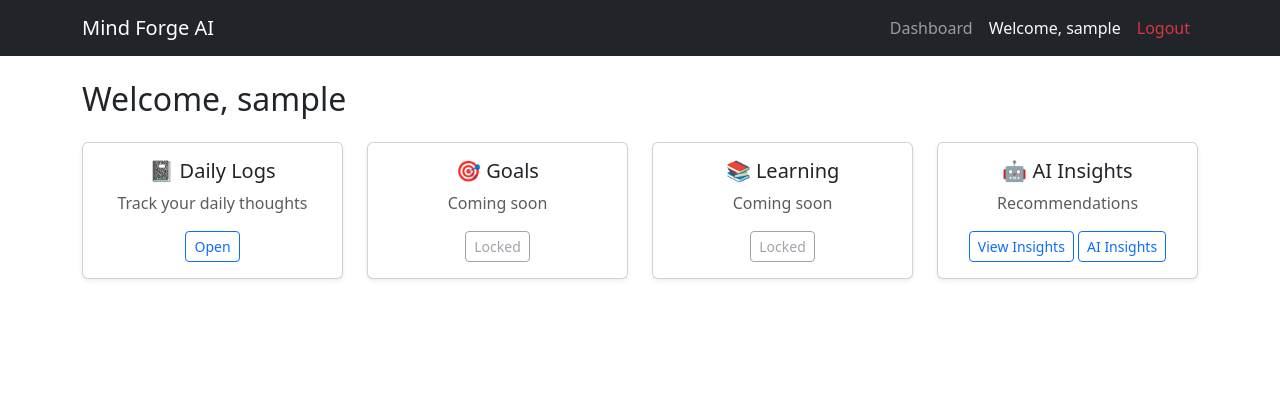
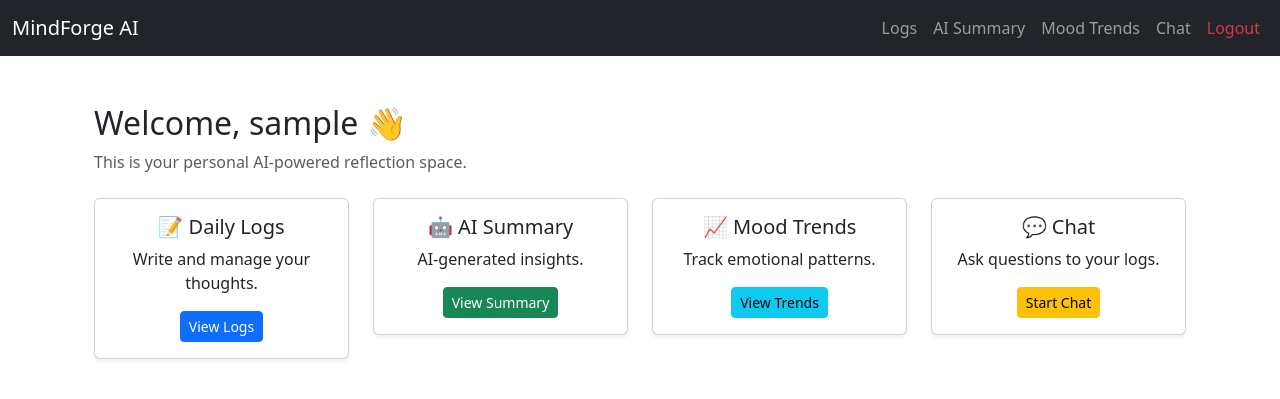
Before and after one commit to RishabhPandey-07/Mindforge-ai, a Django app: page /dashboard/ in a window 1280 px wide. Shown: the top 399 px of the page. Run offline with Django 5.2, Linux system fonts and the light colour scheme; the visitor is signed in with stand-in values (Sample User, id 1).

Commit message:
Fix the dashboard issue

```diff
--- a/config/urls.py
+++ b/config/urls.py
@@ -16,10 +16,20 @@ Including another URLconf
 """
 from django.contrib import admin
 from django.urls import path, include
+from django.shortcuts import redirect
 
+
+def root_redirect(request):
+    """
+    Redirects root URL '/' to dashboard.
+    LoginRequiredMiddleware will handle auth.
+    """
+    return redirect("dashboard")
 urlpatterns = [
-    path('admin/', admin.site.urls),
-    path ('accounts/', include('accounts.urls')),
-    path('', include('core.urls')),
+    path("", root_redirect),   # 👈 THIS FIXES YOUR 404
+    path("admin/", admin.site.urls),
+    path("accounts/", include("accounts.urls")),
+    path("home/", include("core.urls")),
+    path("dashboard/", include("core.urls")),
     path("logs/", include("daily_logs.urls")),
 ]
--- a/core/templates/core/base.html
+++ b/core/templates/core/base.html
@@ -14,37 +14,54 @@
 
 <!-- NAVBAR -->
 <nav class="navbar navbar-expand-lg navbar-dark bg-dark">
-    <div class="container">
-        <a class="navbar-brand" href="{% url 'home' %}">Mind Forge AI</a>
+    <div class="container-fluid">
 
-        <div class="collapse navbar-collapse justify-content-end">
-            <ul class="navbar-nav">
+        <!-- App name -->
+        <a class="navbar-brand" href="{% url 'dashboard' %}">
+            MindForge AI
+        </a>
+
+        <div class="collapse navbar-collapse">
+            <ul class="navbar-nav ms-auto">
 
                 {% if user.is_authenticated %}
+                    <!-- Main Features -->
                     <li class="nav-item">
-                        <a class="nav-link" href="{% url 'dashboard' %}">
-                            Dashboard
+                        <a class="nav-link" href="{% url 'daily_logs:log_list' %}">
+                            Logs
                         </a>
                     </li>
 
                     <li class="nav-item">
-                        <span class="nav-link text-light">
-                            Welcome, {{ user.username }}
-                        </span>
+                        <a class="nav-link" href="{% url 'daily_logs:ai_summary' %}">
+                            AI Summary
+                        </a>
                     </li>
 
+                    <li class="nav-item">
+                        <a class="nav-link" href="{% url 'daily_logs:mood_trends' %}">
+                            Mood Trends
+                        </a>
+                    </li>
+
+                    <li class="nav-item">
+                        <a class="nav-link" href="{% url 'daily_logs:chat_logs' %}">
+                            Chat
+                        </a>
+                    </li>
+
+                    <!-- Logout -->
                     <li class="nav-item">
                         <a class="nav-link text-danger" href="{% url 'logout' %}">
                             Logout
                         </a>
                     </li>
                 {% else %}
+                    <!-- Login -->
                     <li class="nav-item">
-                        <a class="nav-link" href="{% url 'login' %}">Login</a>
-                    </li>
-
-                    <li class="nav-item">
-                        <a class="nav-link" href="{% url 'signup' %}">Signup</a>
+                        <a class="nav-link" href="{% url 'login' %}">
+                            Login
+                        </a>
                     </li>
                 {% endif %}
 
@@ -52,6 +69,7 @@
         </div>
     </div>
 </nav>
+
 
 <!-- PAGE CONTENT -->
 <div class="container mt-4">
--- a/core/templates/core/dashboard.html
+++ b/core/templates/core/dashboard.html
@@ -1,68 +1,70 @@
+
 {% extends "core/base.html" %}
 
 {% block title %}Dashboard{% endblock %}
 
 {% block content %}
-<h2 class="mb-4">Welcome, {{ request.user.username }}</h2>
+<div class="container mt-5">
 
-<div class="row">
+    <h2>Welcome, {{ user.username }} 👋</h2>
+    <p class="text-muted">
+        This is your personal AI-powered reflection space.
+    </p>
 
+    <div class="row mt-4">
+
+        <!-- Logs -->
         <div class="col-md-3">
-    <div class="card shadow-sm">
-      <div class="card-body text-center">
-        <h5>📓 Daily Logs</h5>
-        <p class="text-muted">Track your daily thoughts</p>
-        <a href="{% url 'daily_logs:log_list' %}" class="btn btn-outline-primary btn-sm">
-          Open
+            <div class="card shadow-sm text-center">
+                <div class="card-body">
+                    <h5>📝 Daily Logs</h5>
+                    <p>Write and manage your thoughts.</p>
+                    <a href="{% url 'daily_logs:log_list' %}" class="btn btn-primary btn-sm">
+                        View Logs
                     </a>
                 </div>
             </div>
         </div>
 
+        <!-- AI Summary -->
         <div class="col-md-3">
-    <div class="card shadow-sm">
-      <div class="card-body text-center">
-        <h5>🎯 Goals</h5>
-        <p class="text-muted">Coming soon</p>
-        <button class="btn btn-outline-secondary btn-sm" disabled>
-          Locked
-        </button>
+            <div class="card shadow-sm text-center">
+                <div class="card-body">
+                    <h5>🤖 AI Summary</h5>
+                    <p>AI-generated insights.</p>
+                    <a href="{% url 'daily_logs:ai_summary' %}" class="btn btn-success btn-sm">
+                        View Summary
+                    </a>
                 </div>
             </div>
         </div>
 
+        <!-- Mood Trends -->
         <div class="col-md-3">
-    <div class="card shadow-sm">
-      <div class="card-body text-center">
-        <h5>📚 Learning</h5>
-        <p class="text-muted">Coming soon</p>
-        <button class="btn btn-outline-secondary btn-sm" disabled>
-          Locked
-        </button>
+            <div class="card shadow-sm text-center">
+                <div class="card-body">
+                    <h5>📈 Mood Trends</h5>
+                    <p>Track emotional patterns.</p>
+                    <a href="{% url 'daily_logs:mood_trends' %}" class="btn btn-info btn-sm">
+                        View Trends
+                    </a>
                 </div>
             </div>
         </div>
 
+        <!-- Chat -->
         <div class="col-md-3">
-    <div class="card shadow-sm">
-      <div class="card-body text-center">
-        <h5>🤖 AI Insights</h5>
-        <p class="text-muted">Recommendations</p>
-        {% comment %} <button class="btn btn-outline-secondary btn-sm" disabled>
-          Locked
-        </button> {% endcomment %}
-        <a href="{% url 'daily_logs:ai_insights' %}"
-           class="btn btn-outline-primary btn-sm">
-           View Insights
+            <div class="card shadow-sm text-center">
+                <div class="card-body">
+                    <h5>💬 Chat</h5>
+                    <p>Ask questions to your logs.</p>
+                    <a href="{% url 'daily_logs:chat_logs' %}" class="btn btn-warning btn-sm">
+                        Start Chat
                     </a>
-        <a href="{% url 'daily_logs:ai_summary' %}"
-           class="btn btn-outline-primary btn-sm">
-           AI Insights
-        </a>
-
                 </div>
             </div>
         </div>
 
     </div>
+</div>
 {% endblock %}
--- a/core/urls.py
+++ b/core/urls.py
@@ -1,7 +1,7 @@
 from django.urls import path
-from .views import home, dashboard
+from . import views
 
 urlpatterns = [
-    path("", home, name="home"),
-    path("dashboard/", dashboard, name="dashboard"),
+    path("", views.dashboard, name="dashboard"),  # 👈 EMPTY PATH
+    path("home/", views.home, name="home"),
 ]
```
Lines whose indentation alone changed are shown as unchanged.
